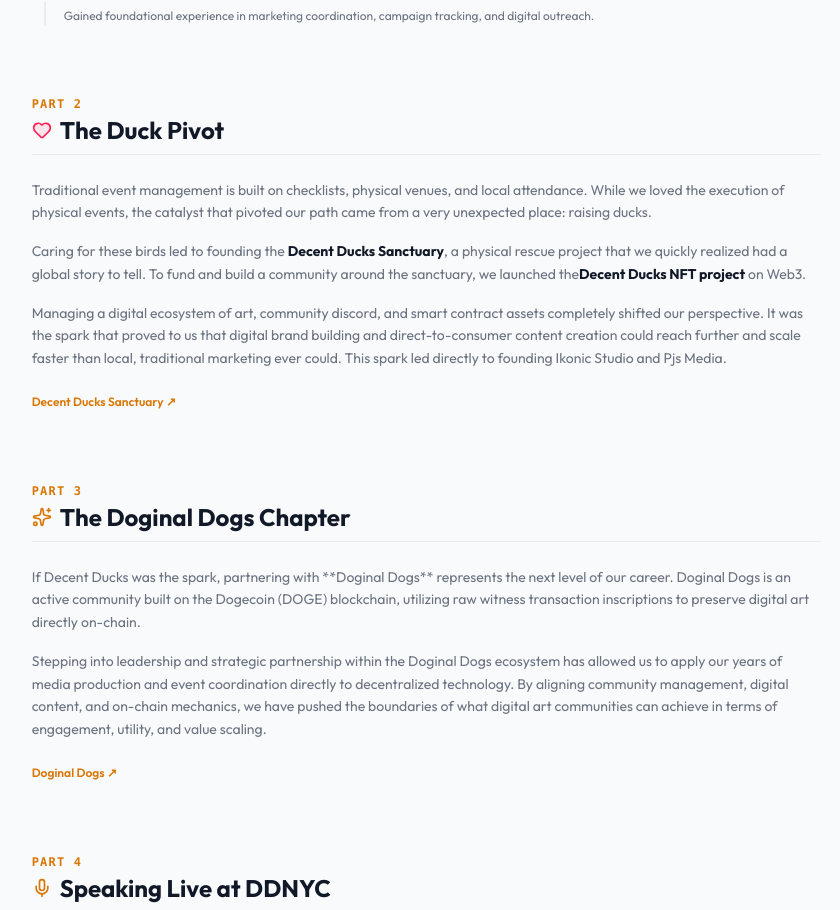
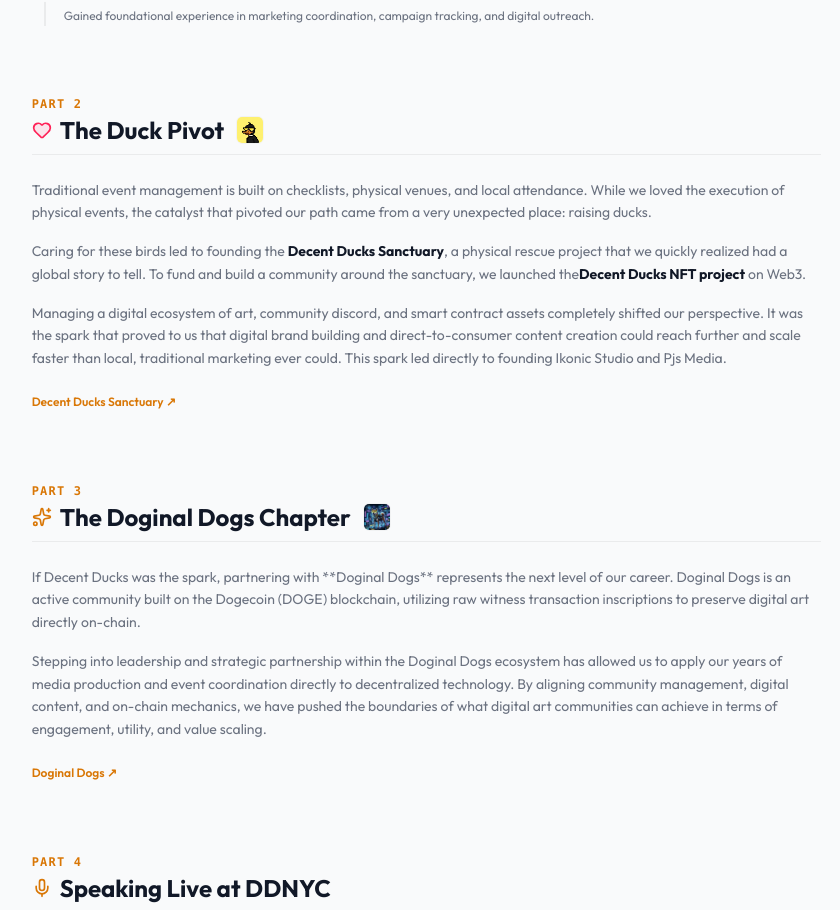
Before and after one commit to Duckxmeta/justduckit, a Next.js app: page /about in a window 1280 px wide. Shown: the part 911-1821 px from the top of the page, without its empty margins (427-1267 px from the left). Built offline with nearby package versions, Linux system fonts and the light colour scheme.

Commit message:
feat: add Decent Duck logo and Doginal Dog #4199 next to About page headers

```diff
--- a/src/app/about/page.tsx
+++ b/src/app/about/page.tsx
@@ -151,10 +151,21 @@
             <section id="pivot" className="space-y-6 scroll-mt-24">
               <div className="space-y-2">
                 <span className="text-xs font-mono text-primary uppercase tracking-widest font-semibold">Part 2</span>
-                <h2 className="text-2xl font-bold text-foreground flex items-center gap-2 border-b border-border pb-2">
+                <div className="flex items-center gap-3 border-b border-border pb-2">
+                  <h2 className="text-2xl font-bold text-foreground flex items-center gap-2">
                     <Heart className="h-5 w-5 text-rose-500 fill-rose-500/10" />
                     <span>The Duck Pivot</span>
                   </h2>
+                  <div className="relative h-7 w-7 overflow-hidden rounded-md border border-border/50">
+                    <Image
+                      src="/media/decent-duck-logo.png"
+                      alt="Decent Duck Logo"
+                      fill
+                      className="object-cover"
+                      sizes="28px"
+                    />
+                  </div>
+                </div>
               </div>
               <div className="space-y-4 text-sm text-muted-foreground leading-relaxed">
                 <p>
@@ -188,10 +199,21 @@
             <section id="doginals" className="space-y-6 scroll-mt-24">
               <div className="space-y-2">
                 <span className="text-xs font-mono text-primary uppercase tracking-widest font-semibold">Part 3</span>
-                <h2 className="text-2xl font-bold text-foreground flex items-center gap-2 border-b border-border pb-2">
+                <div className="flex items-center gap-3 border-b border-border pb-2">
+                  <h2 className="text-2xl font-bold text-foreground flex items-center gap-2">
                     <Sparkles className="h-5 w-5 text-primary" />
                     <span>The Doginal Dogs Chapter</span>
                   </h2>
+                  <div className="relative h-7 w-7 overflow-hidden rounded-md border border-border/50">
+                    <Image
+                      src="/media/doginal-dog-4199.png"
+                      alt="Doginal Dog #4199"
+                      fill
+                      className="object-cover"
+                      sizes="28px"
+                    />
+                  </div>
+                </div>
               </div>
               <div className="space-y-4 text-sm text-muted-foreground leading-relaxed">
                 <p>
```
Also changed, not shown: public/media/doginal-dog-4199.png (added). Lines whose indentation alone changed are shown as unchanged.
